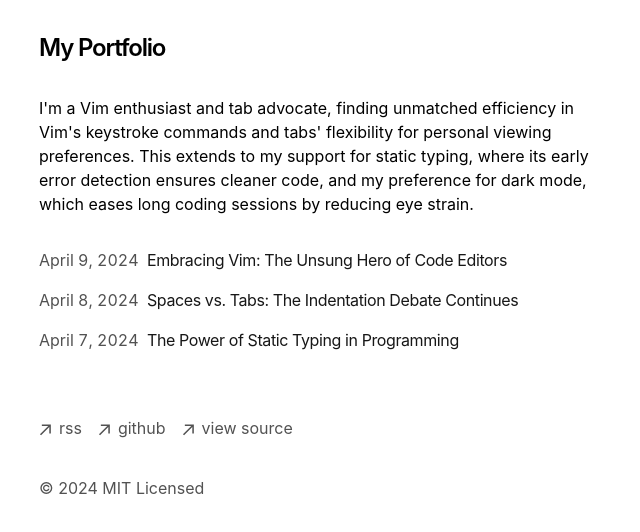
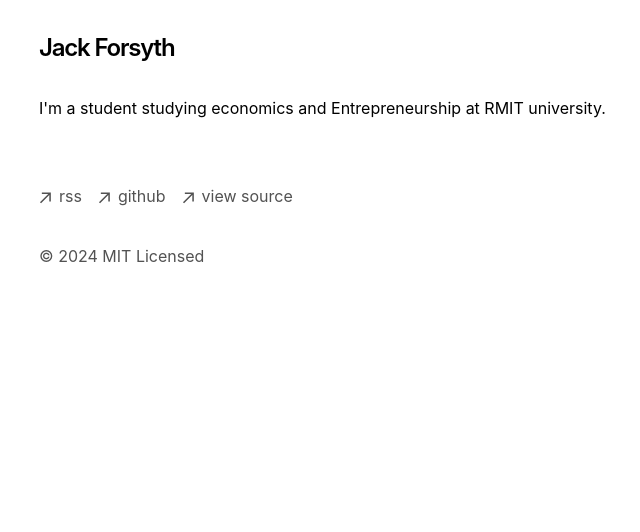
Before and after one commit to jackforsyth/jackforsyth.me, a Next.js app: page / in a window 1280 px wide. Shown: the top 532 px of the page, without its empty margins (313-953 px from the left). Built offline with nearby package versions, Linux system fonts and the light colour scheme.

Commit message:
Update page.tsx
Hiding blog section for now.

```diff
--- a/app/page.tsx
+++ b/app/page.tsx
@@ -4,17 +4,13 @@
   return (
     <section>
       <h1 className="mb-8 text-2xl font-semibold tracking-tighter">
-        My Portfolio
+        Jack Forsyth
       </h1>
       <p className="mb-4">
-        {`I'm a Vim enthusiast and tab advocate, finding unmatched efficiency in
-        Vim's keystroke commands and tabs' flexibility for personal viewing
-        preferences. This extends to my support for static typing, where its
-        early error detection ensures cleaner code, and my preference for dark
-        mode, which eases long coding sessions by reducing eye strain.`}
+        I'm a student studying economics and Entrepreneurship at RMIT university.
       </p>
       <div className="my-8">
-        <BlogPosts />
+{/*         <BlogPosts /> */}
       </div>
     </section>
   )
```
